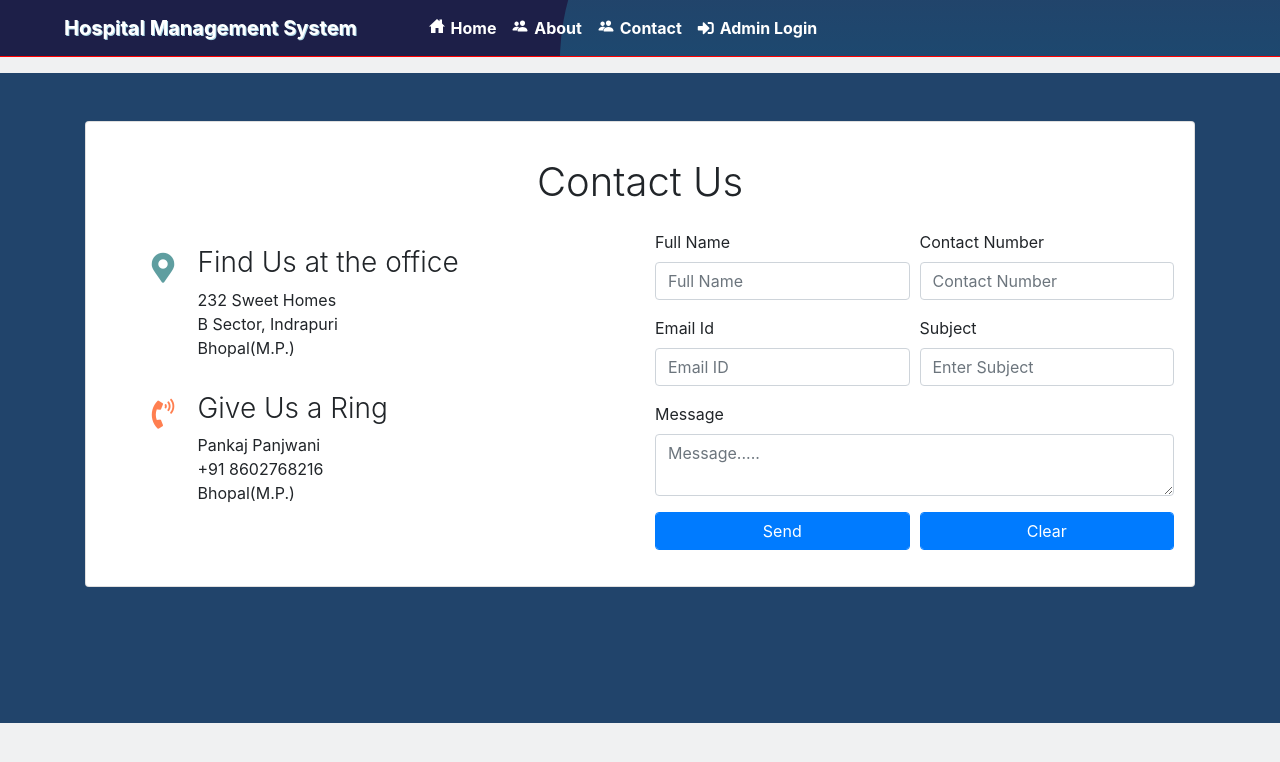
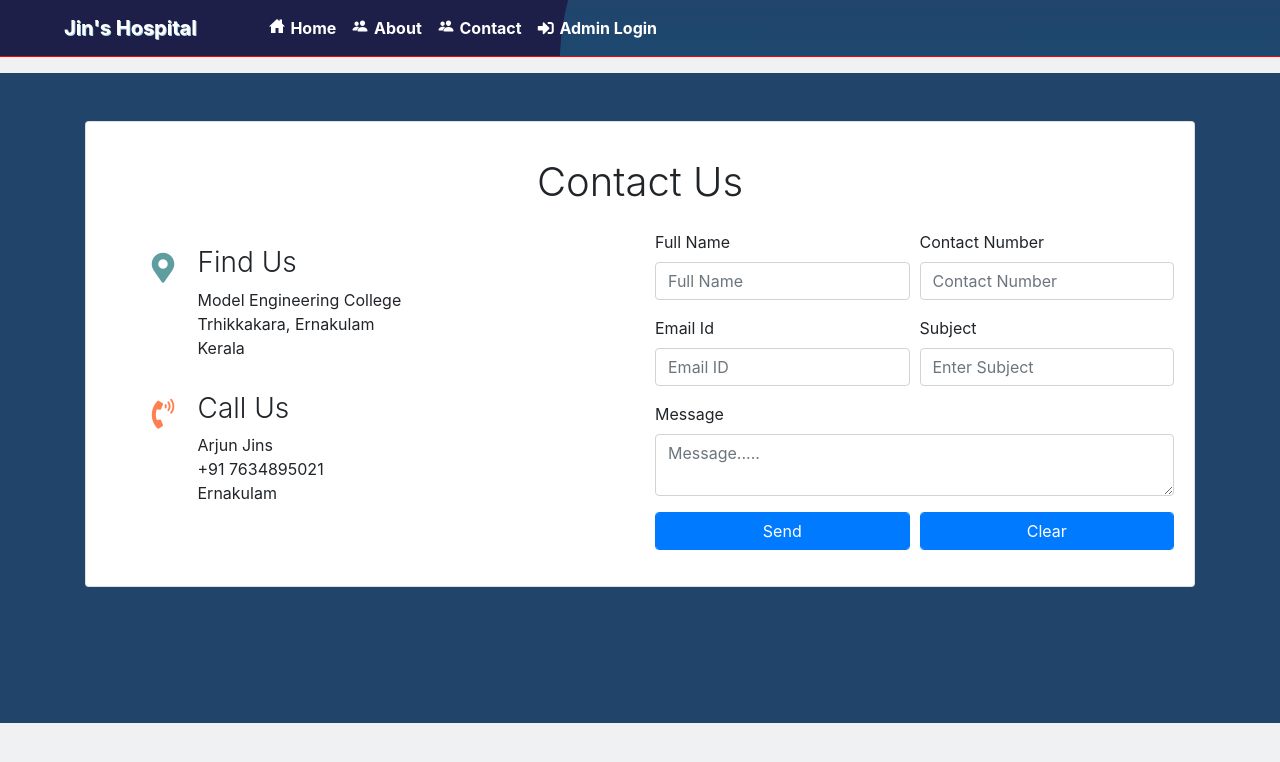
Before and after one commit to alanmathews9/dbmsproject-hms, a Django app: page /contact in a window 1280 px wide. Shown: the top 762 px of the page. Run offline with Django 3.2, Linux system fonts and the light colour scheme; some libraries are stand-ins or nearby versions.

Commit message:
Add files via upload

```diff
--- a/hospitals/templates/contact.html
+++ b/hospitals/templates/contact.html
@@ -6,7 +6,7 @@
 {% if error == "no" %}
      <script>
 	   alert('Your Message has been Send Successfully');
-	   window.location=('{% url 'contact' %}');
+	   window.location=('{% url 'Contact' %}');
      </script>
 {% endif %}
 
@@ -31,10 +31,10 @@
             </div>
 
              <div class="col-lg-10 col-md-9 col-sm-9">
-               <h3 class="font-weight-light">Find Us at the office</h3>
-               <p>232 Sweet Homes<br>
-                 B Sector, Indrapuri<br>
-                 Bhopal(M.P.)
+               <h3 class="font-weight-light">Find Us</h3>
+               <p>Model Engineering College<br>
+                 Trhikkakara, Ernakulam<br>
+                 Kerala
                </p>
             </div>
           </div>
@@ -45,10 +45,10 @@
             </div>
 
              <div class="col-lg-10 col-md-9 col-sm-9">
-               <h3 class="font-weight-light">Give Us a Ring</h3>
-               <p>Pankaj Panjwani<br>
-                 +91 8602768216<br>
-                 Bhopal(M.P.)
+               <h3 class="font-weight-light">Call Us</h3>
+               <p>Arjun Jins<br>
+                 +91 7634895021<br>
+                 Ernakulam
                </p>
             </div>
           </div>
--- a/hospitals/templates/index.html
+++ b/hospitals/templates/index.html
@@ -7,7 +7,7 @@
     .jumbotron {
       width : 100;
       height : 550px;
-      background-image: url('{% static "images/h3.jpg" %}');
+      background-image: url('{% static "images/H3.jpg" %}');
       background-size: cover;
       background-repeat: no-repeat;
     }
@@ -47,7 +47,7 @@
 
 <div class="jumbotron" style="margin-bottom: 0px;margin-top: 0px;">
   <br><br>
-  <h5 class="display-3 glow">"A hospital alone shows what war is."</h5>
+  <h5 class="display-3">"The greatest gift you can give your family and the world is a healthy you"</h5>
   <br><br><br><br>
 </div>
 {% endblock%}
--- a/hospitals/templates/navigation.html
+++ b/hospitals/templates/navigation.html
@@ -2,7 +2,7 @@
 <html lang="en">
 <head>
     {% load static %}
-  <title>Hospital Management System</title>
+  <title>Jins hospital</title>
   <link rel="icon" href="images/favicon.ico">
   <meta charset="utf-8">
   <meta name="viewport" content="width=device-width, initial-scale=1, shrink-to-fit=no">
@@ -88,27 +88,26 @@
 
 <style>
 /* width */
-::-webkit-scrollbar {
+/* ::-webkit-scrollbar {
   width: 20px;
 }
 
-/* Track */
+
 ::-webkit-scrollbar-track {
   box-shadow: inset 0 0 5px grey;
   border-radius: 10px;
 }
 
-/* Handle */
+
 ::-webkit-scrollbar-thumb {
   background: red;
   border-radius: 10px;
 }
 
-/* Handle on hover */
+
 ::-webkit-scrollbar-thumb:hover {
   background: #b30000;
-}
-
+}*/
 .nav-link:hover{
   color: lightblue !important;
   font-weight:bold;
@@ -134,7 +133,7 @@
 <body style="background-color: #f0f1f2;">
 <nav class="navbar navbar-expand-sm" style = "background-image : url({% static 'images/banner.svg' %}) ; border-bottom:1px solid red">
   <!-- Brand -->
-  <a class="navbar-brand pl-5" href="#" style="color:white ; font-weight : bold">Hospital Management System</a>
+  <a class="navbar-brand pl-5" href="#" style="color:white ; font-weight : bold">Jin's Hospital</a>
   <button class="navbar-toggler" type="button" data-toggle="collapse" data-target="#collapsibleNavbar">
     <span class="navbar-toggler-icon"></span>
   </button>
```
Also changed, not shown: hospitals/templates/about.html (+11 -9 lines), hospitals/templates/add_appointment.html (line endings or trailing spaces), hospitals/templates/add_doctor.html (line endings or trailing spaces), hospitals/templates/add_patient.html (line endings or trailing spaces), hospitals/templates/admin_home.html (line endings or trailing spaces), hospitals/templates/admin_nav.html (line endings or trailing spaces), hospitals/templates/edit_doctor.html (line endings or trailing spaces), hospitals/templates/edit_patient.html (line endings or trailing spaces), hospitals/templates/login.html (line endings or trailing spaces), hospitals/templates/read_queries.html (line endings or trailing spaces), hospitals/templates/unread_queries.html (line endings or trailing spaces), hospitals/templates/view_appointment.html (line endings or trailing spaces), hospitals/templates/view_doctor.html (line endings or trailing spaces), hospitals/templates/view_patient.html (line endings or trailing spaces), 1 more files.
